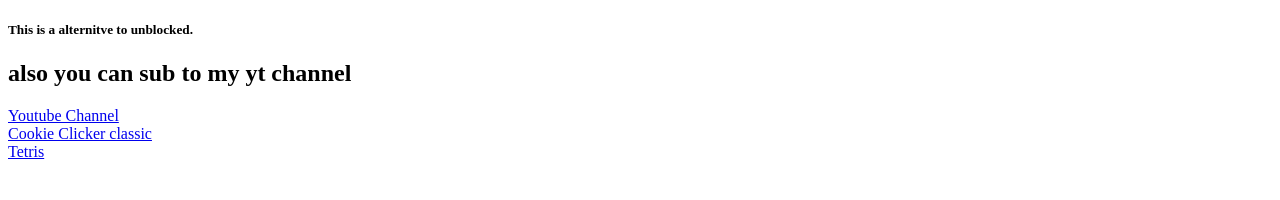
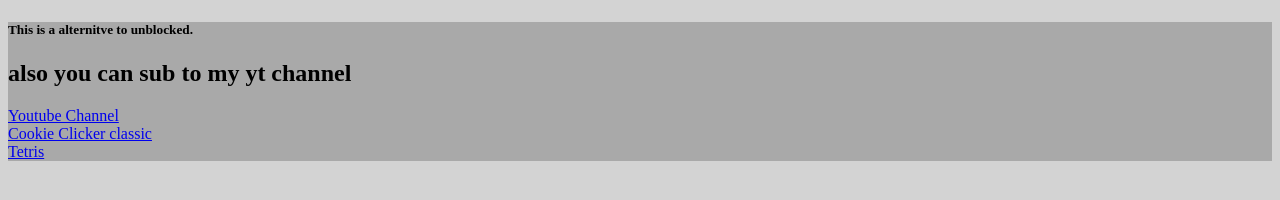
Before and after one commit to fletcherM-spec/fletcherM-spec.github.io, a plain HTML site: page index.html in a window 1280 px wide. Drawn offline with Linux system fonts and the light colour scheme.

Commit message:
Update style.css

```diff
--- a/style.css
+++ b/style.css
@@ -1,9 +1,7 @@
-/*body {
+body {
   background-color: lightgray;
 }
 
 .box {
   background-color: darkgray;
-  text-align: center;
 }
-*/
```
